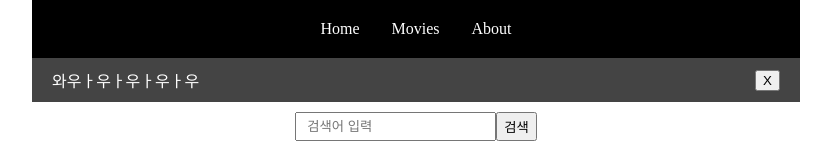
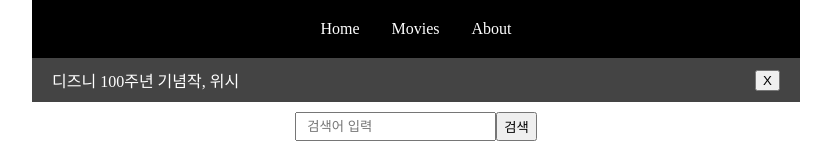
Before and after one commit to winshine0326/move-app-vue, a Vue app: page / in a window 1280 px wide. Shown: the top 160 px of the page, without its empty margins (224-1055 px from the left). Built offline with nearby package versions, Linux system fonts and the light colour scheme.

Commit message:
이벤트창 광고 텍스트 순환(라이프사이클 활용)

```diff
--- a/src/App.vue
+++ b/src/App.vue
@@ -1,6 +1,6 @@
 <template>
   <NavBar />
-  <Event :text="text" />
+  <Event :text="text[eventTextNum]" />
   <SearchBar :data="data_temp" @search_movie="searchMovie($event)" />
   <p class="showAllBtn">
     <button @click="showAllMovie()">전체보기</button>
@@ -43,7 +43,12 @@ export default {
       data,
       data_temp: [...data], //사본
       selectedMovie: 0,
-      text: "와우ㅏ우ㅏ우ㅏ우ㅏ우",
+      text: [
+        "애니메이션 캐릭터를 위한 온라인 추모공간 커뮤니티, 최애의 사인",
+        "디즈니 100주년 기념작, 위시",
+        "그날, 대한민국의 운명이 바뀌었다, 서울의 봄",
+      ],
+      eventTextNum: 0,
     };
   },
   methods: {
@@ -70,6 +75,12 @@ export default {
     Event: Event,
     Movies: Movies,
     SearchBar: SearchBar,
+  },
+  mounted() {
+    console.log("mounted");
+    setInterval(() => {
+      this.eventTextNum = (this.eventTextNum + 1) % 3;
+    }, 3000);
   },
 };
 </script>
```
